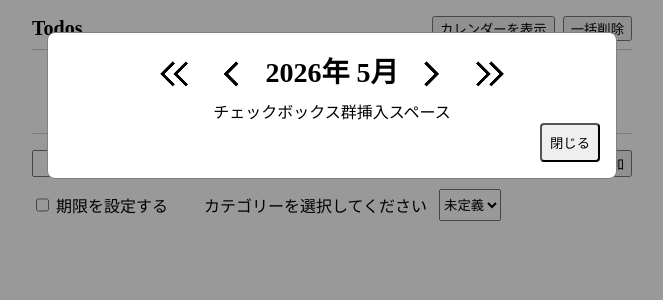
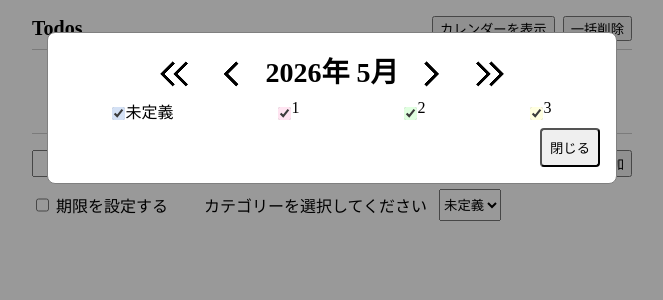
Before and after one commit to akoga-utj/To-Do-App, a React (Vite) app: page / in a window 1280 px wide. Both pictures are taken after a click on the button "カレンダーを表示". Shown: the top 300 px of the page, without its empty margins (308-971 px from the left). Built offline with nearby package versions, Linux system fonts and the light colour scheme.

Commit message:
表示カテゴリー選択スペースを実装

```diff
--- a/src/App.tsx
+++ b/src/App.tsx
@@ -55,6 +55,8 @@ const App = () => {
     dispPeriod,
     handleCalendarDisp,
     handleDispPeriodChange,
+    dispCategory,
+    handleDispCategoryChange,
   } = useCalendar();
 
   //Todoアイテム要素をカテゴリー判断して描写
@@ -117,6 +119,8 @@ const App = () => {
           dispPeriod={dispPeriod}
           onArrowClicked={handleDispPeriodChange}
           categories={categories}
+          dispCategory={dispCategory}
+          onCheckboxChange={handleDispCategoryChange}
         />
       )}
       <h1>
--- a/src/components/Calendar.tsx
+++ b/src/components/Calendar.tsx
@@ -11,7 +11,12 @@ const Calendar = (props: any) => {
             <img src="../../img/keyboard_double_arrow_right.png" onClick={() => {props.onArrowClicked("double_arrow_right")}}></img>
           </div>
           <div className="disp-task-change-place">
-                チェックボックス群挿入スペース
+            <label>
+            <input type="checkbox" checked={props.dispCategory[0].disp} onChange={() => {props.onCheckboxChange(0)}} style={{accentColor: "#d4e1f5"}} />未定義</label>
+            <label><input type="checkbox" checked={props.dispCategory[1].disp} onChange={() => {props.onCheckboxChange(1)}} style={{accentColor: "#ffe4f1"}} />{props.categories[1].name}</label>
+            <label><input type="checkbox" checked={props.dispCategory[2].disp} onChange={() => {props.onCheckboxChange(2)}} style={{accentColor: "#e0ffe0"}} />{props.categories[2].name}</label>
+            <label>
+            <input type="checkbox" checked={props.dispCategory[3].disp} onChange={() => {props.onCheckboxChange(3)}} style={{accentColor: "#ffffe0"}} />{props.categories[3].name}</label>
           </div>
           <div style={{display:"flex", flex: 1, justifyContent: "flex-end"}}>
             <button
--- a/src/components/CategoryTab.tsx
+++ b/src/components/CategoryTab.tsx
@@ -1,14 +1,28 @@
 import "../style.css";
 
 const CategoryTab = (props: any) => {
-  let buttonClassName: string = "category";
+  let backgroundStyle: string = "#ffffff";
   if (props.nowSelectedCategoryId === props.category.id) {
-    buttonClassName = "category categorySelected";
+    switch(props.nowSelectedCategoryId) {
+      case 0:
+        backgroundStyle = "#d4e1f5";
+        break;
+      case 1:
+        backgroundStyle = "#ffe4e1";
+        break;
+      case 2:
+        backgroundStyle = "#e0ffe0";
+        break;
+      case 3:
+        backgroundStyle = "#ffffe0";
+        break;
+    }
   }
 
   return (
     <button
-      className={buttonClassName}
+      className="category"
+      style={{backgroundColor: backgroundStyle}}
       onMouseDown={() => {
         props.onTabChange(props.category.id);
         props.handleLongPress(props.category.id);
--- a/src/hooks/useCalendar.ts
+++ b/src/hooks/useCalendar.ts
@@ -1,7 +1,7 @@
 import { useReducer, useState, useEffect } from "react";
 import "../style.css";
+
 //練習目的も兼ねて、一部stateをReducerを用いて実装
-
 const dispDateReducer = (dispDate: any, action: any) => {
   switch(action.type) {
     case "single_arrow_left": {
@@ -61,6 +61,14 @@ const useCalendar = () => {
     month: nowDate.getMonth()+1,
   });
 
+  //現在表示するタスクを扱うstate
+  const [dispCategory, setDispCategory] = useState([
+    {id: 0, disp: true},
+    {id: 1, disp: true},
+    {id: 2, disp: true},
+    {id: 3, disp: true},
+  ]);
+
   useEffect(() => {
     console.log("年が変更されたので祝日APIをfetchします");
   }, [dispPeriod!.year])
@@ -88,12 +96,30 @@ const useCalendar = () => {
     });
   };
 
+  const handleDispCategoryChange = (CategoryId: number) => {
+    const newDispCategory = dispCategory.map((prev) => {
+      if(prev.id === CategoryId) {
+        return {
+          id: prev.id,
+          disp: !prev.disp
+        };
+      }
+      else {
+        return prev;
+      }
+    });
+
+    setDispCategory(newDispCategory);
+  }
+
   return {
     isCalendarModalVisible,
     isCalendarModalAnimate,
     dispPeriod,
     handleCalendarDisp,
     handleDispPeriodChange,
+    dispCategory,
+    handleDispCategoryChange,
   };
 };
 
--- a/src/style.css
+++ b/src/style.css
@@ -23,10 +23,6 @@ body {
 
 .category + .category {
   margin-left: 8px;
-}
-
-.categorySelected {
-  background-color: #d4e1f5;
 }
 
 h1 {
@@ -230,4 +226,14 @@ form input {
   display: flex;
   flex: 1;
   justify-content: center;
+  gap: 8px;
 }
+
+.disp-task-change-place label {
+  display: flex;
+  margin: auto;
+}
+
+.disp-task-change-place input {
+  width: auto;
+}
```
